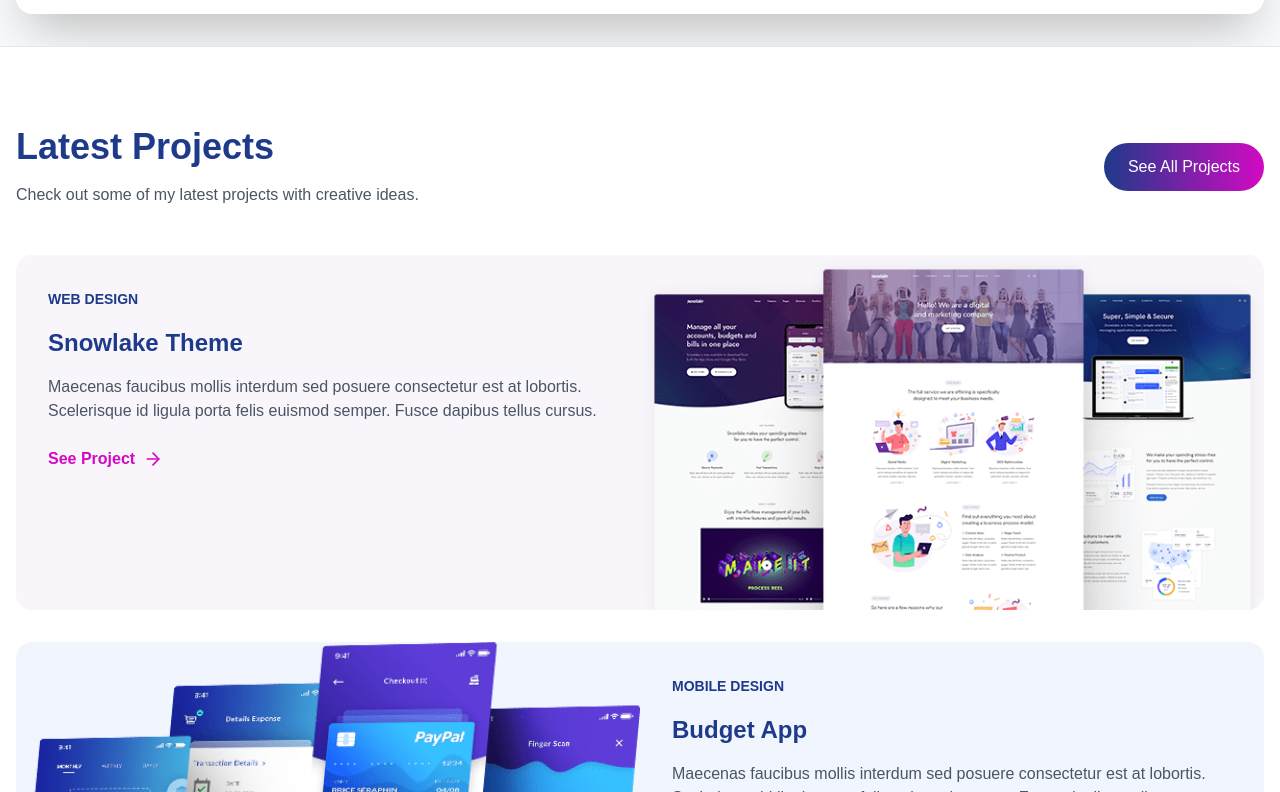
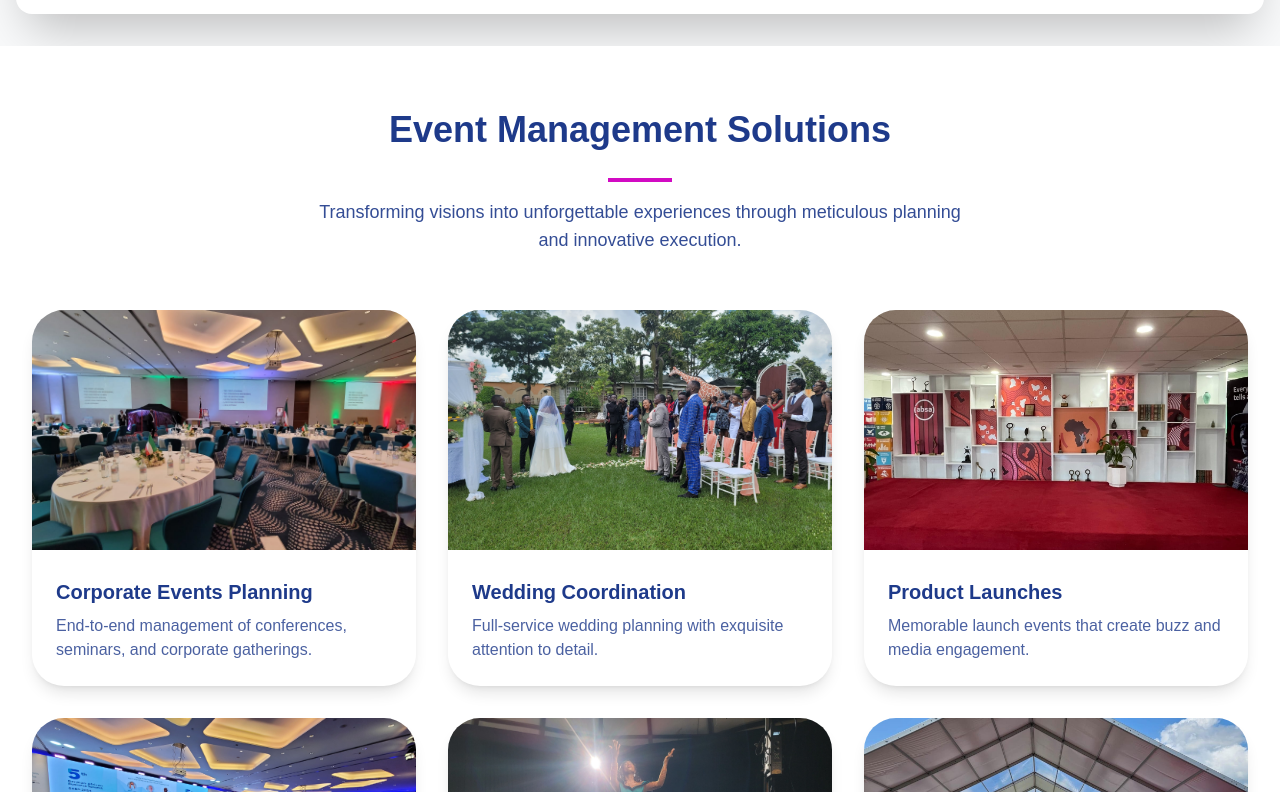
Before and after one commit to mizzoaccount/enlightened, a Next.js app: page / in a window 1280 px wide. Shown: the part 1628-2420 px from the top of the page. Built offline with nearby package versions, Linux system fonts and the light colour scheme.

Commit message:
first commit

```diff
--- a/app/page.tsx
+++ b/app/page.tsx
@@ -22,7 +22,6 @@ const HomePage: React.FC = () => {
       <HeroSection />
       <About />
       <Topics />
-      <Projects />
       <EventServices />
       <MediaProduction />
       <BrandingPrinting />
```
